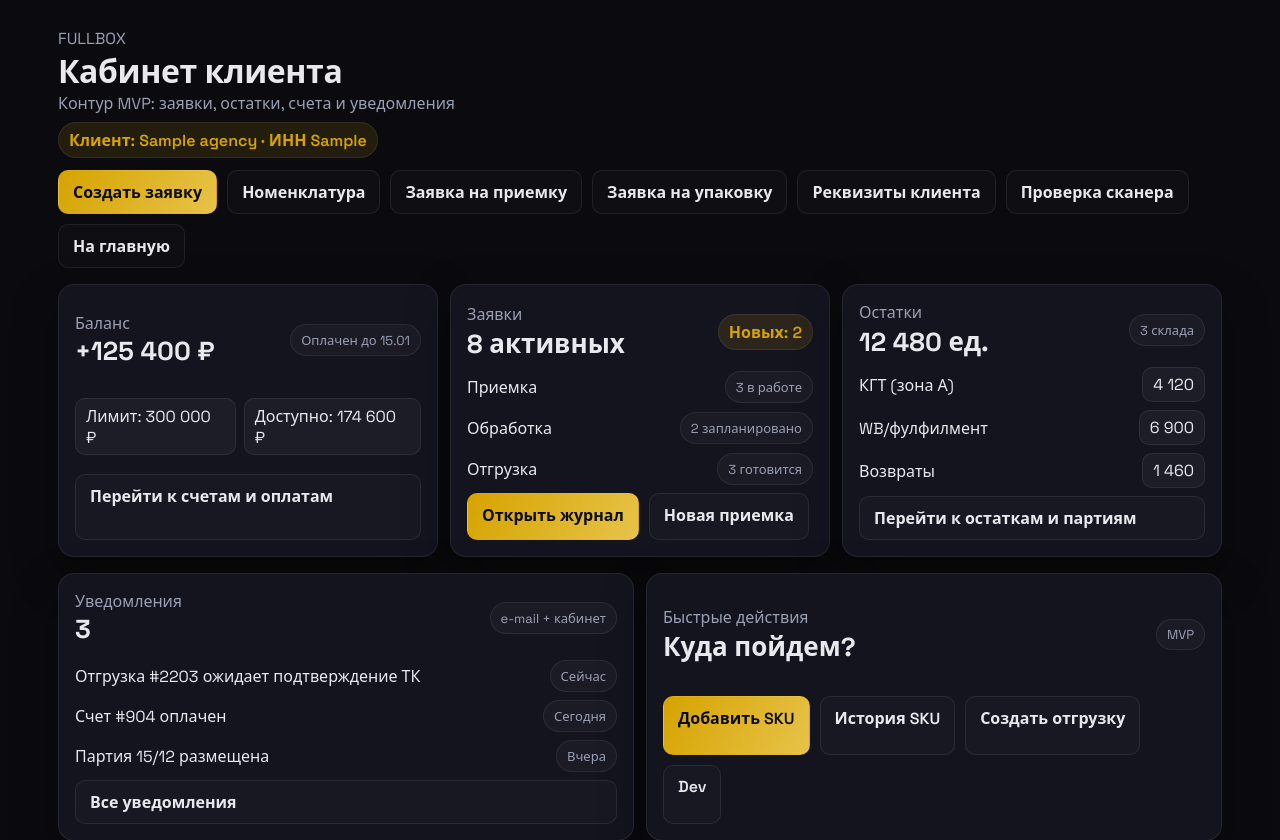
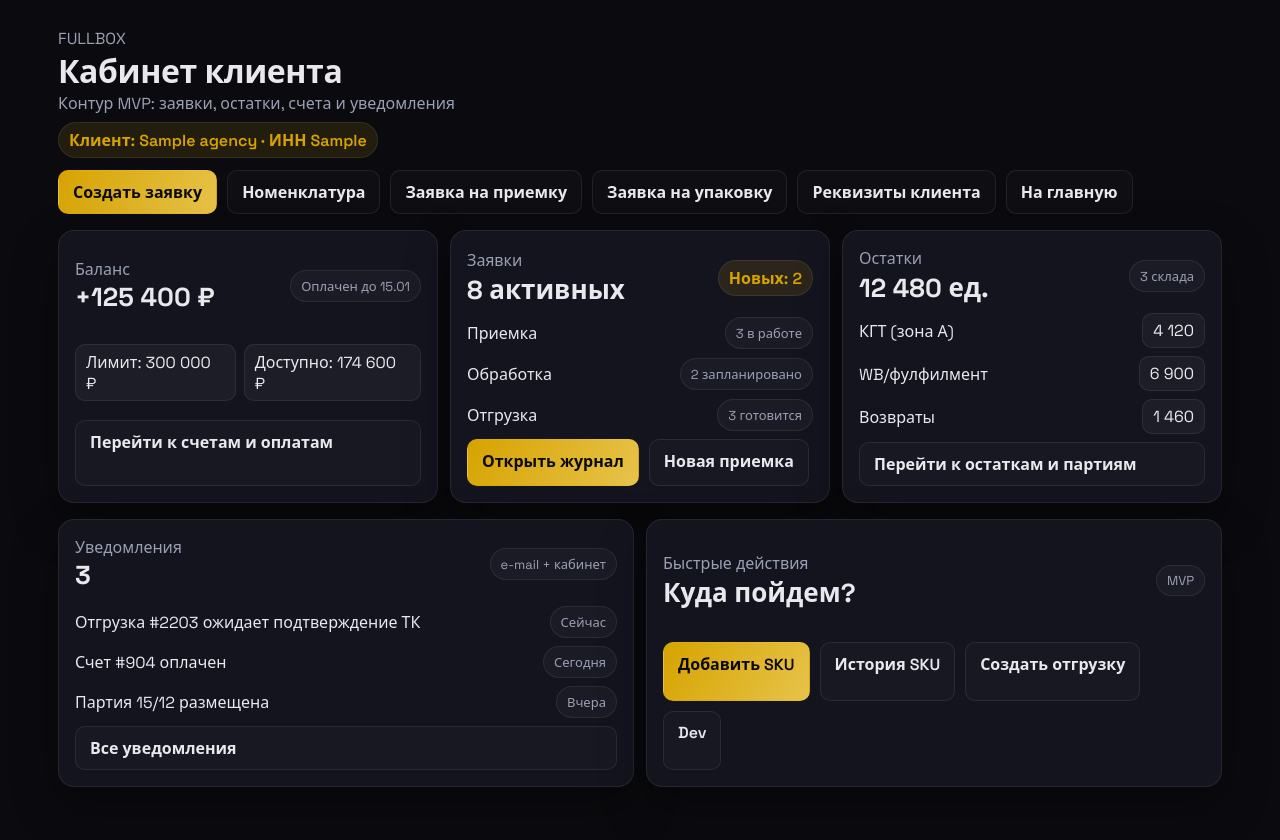
Before and after one commit to vlas47/fullbox, a Django app: page /client/dashboard/?client=1 in a window 1280 px wide. Shown: the top 840 px of the page. Run offline with Django 5.2, Linux system fonts and the light colour scheme; tables that the repository leaves empty hold one stand-in row (values such as "Sample post").

Commit message:
Remove scanner test button from client dashboard

```diff
--- a/fullbox/client_cabinet/templates/client_cabinet/dashboard.html
+++ b/fullbox/client_cabinet/templates/client_cabinet/dashboard.html
@@ -49,7 +49,6 @@
           <a class="btn" href="/client/{{ selected_client.id }}/receiving/new/">Заявка на приемку</a>
           <a class="btn" href="/client/{{ selected_client.id }}/packing/new/">Заявка на упаковку</a>
           <a class="btn" href="/client/{{ selected_client.id }}/edit/">Реквизиты клиента</a>
-          <a class="btn" href="/dev-login/admin/?next=/scanner-test/">Проверка сканера</a>
         {% else %}
           <a class="btn" href="/sku/">Номенклатура</a>
         {% endif %}
```
